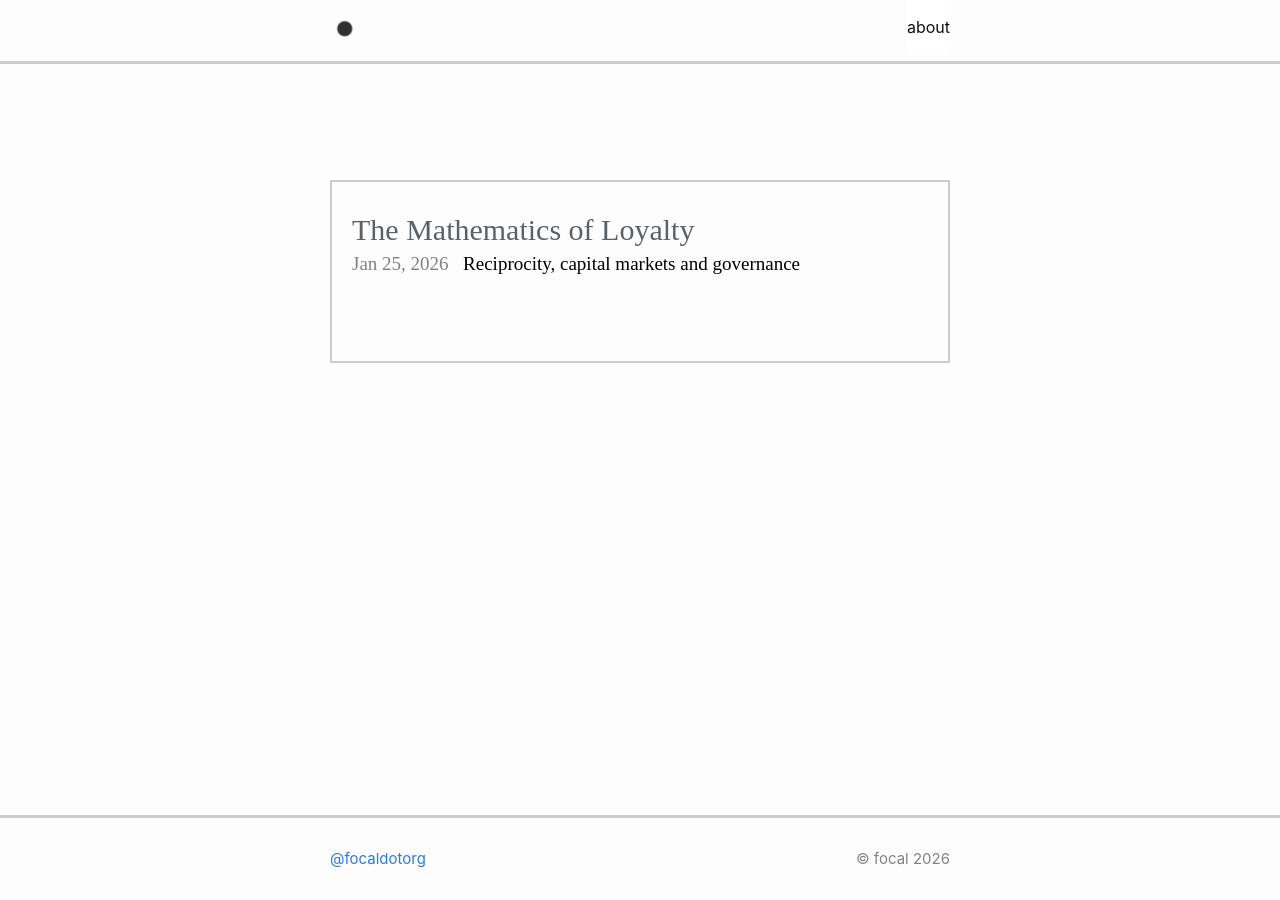
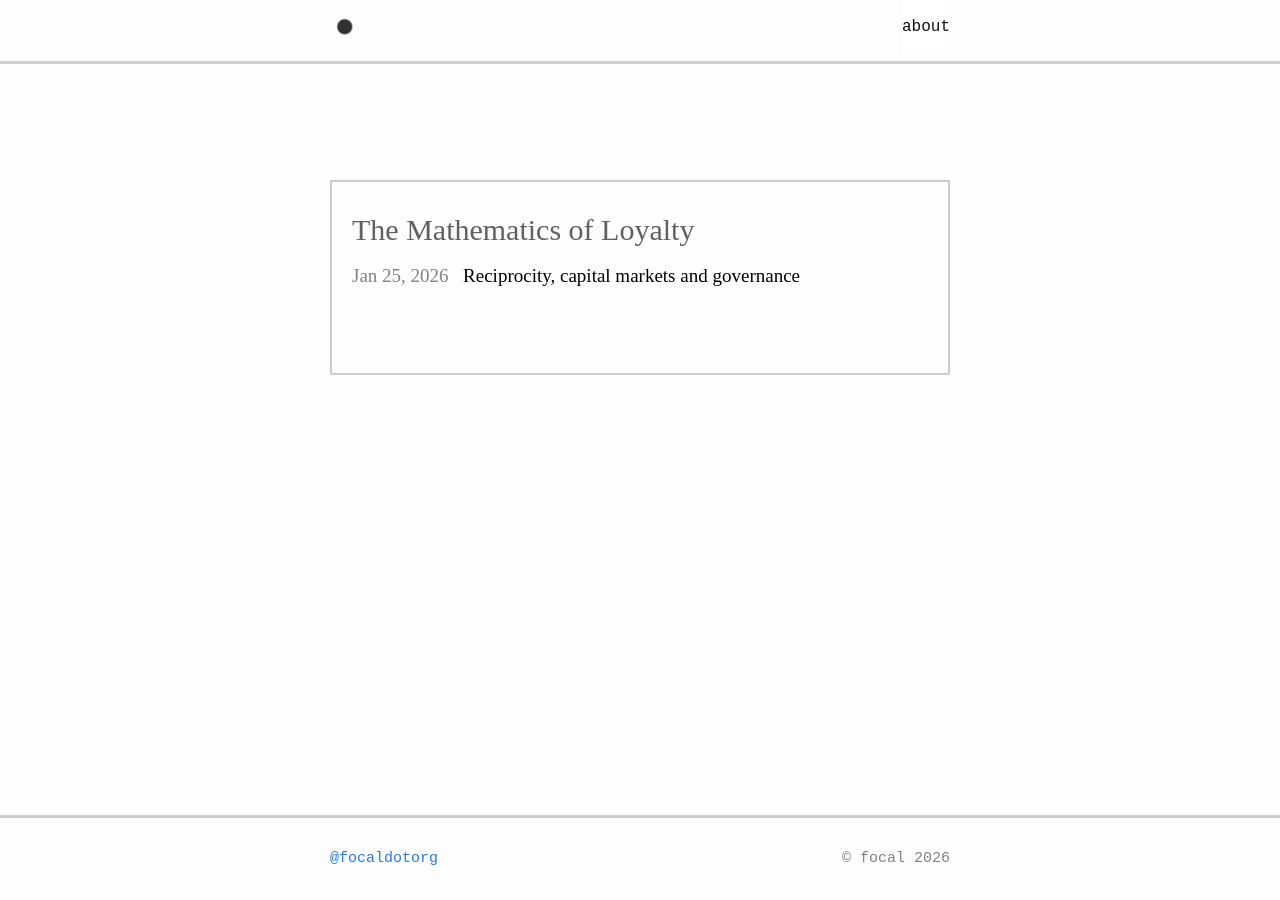
Before and after one commit to focaldotorg/blog, a Jekyll site: the page built from index.md, in a window 1280 px wide. Built offline with Jekyll 4.4.1, drawn with Linux system fonts in a browser that asks for light colours; some web fonts are replaced.

Commit message:
change body to monospace

```diff
--- a/assets/css/style.scss
+++ b/assets/css/style.scss
@@ -39,6 +39,10 @@
   src: url('./artifacts/fonts/signifier-bold.woff2') format('woff2');
   font-weight: 700;
   font-style: normal;
+}
+
+body {
+  font-family: monospace;
 }
 
 .page-content {
@@ -122,6 +126,7 @@ h1, h2, h3, h4, h5, h6 {
 .post-list li h2 {
   color: #5c6165;
   font-size: 30px;
+  margin-bottom: 15px !important;
 }
 
 .post-list li a {
@@ -212,6 +217,7 @@ figcaption {
   left: calc(10% - 280px);
   height: 100%;
   width: 260px;
+  font-family: 'Wermut', serif;
   font-size: 0.85em;
   overflow: hidden;
 }
```
